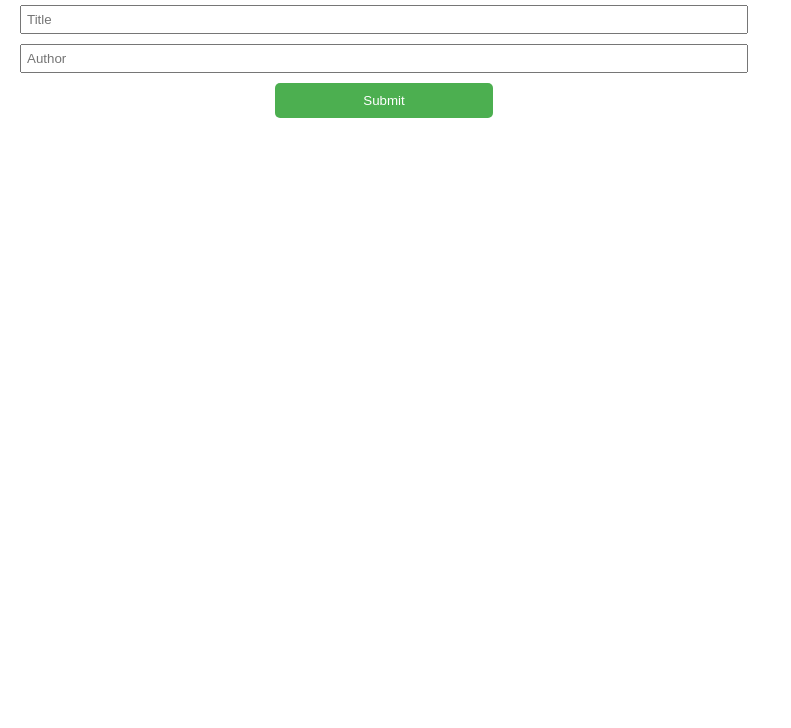
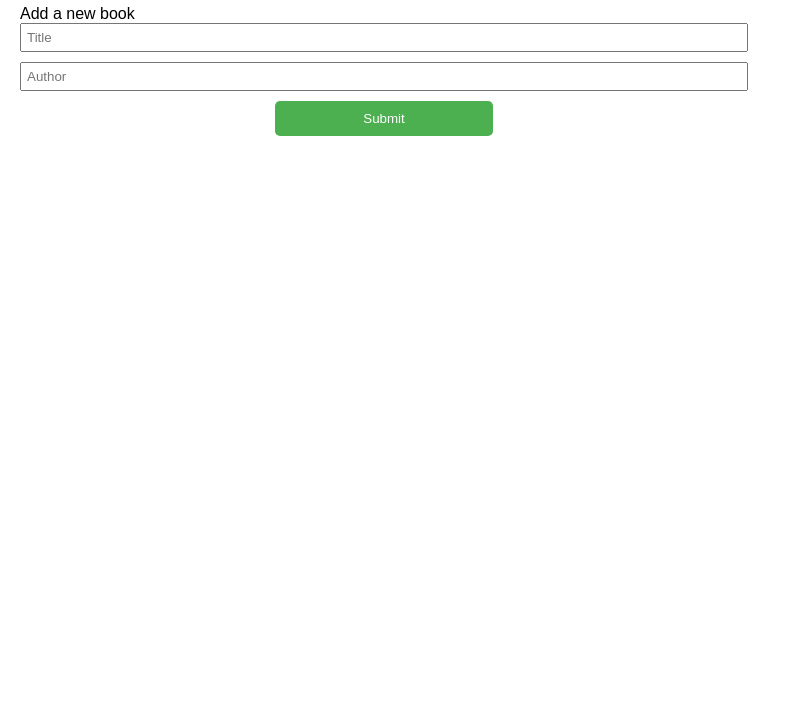
Before and after one commit to Obote/AwesomeBooks, a website: page index.html in a window 1280 px wide. Shown: the part 72-800 px from the top of the page, without its empty margins (0-791 px from the left). Drawn offline with Linux system fonts and the light colour scheme.

Commit message:
Update html file

```diff
--- a/index.html
+++ b/index.html
@@ -10,11 +10,14 @@
     <h1>Awesome Books</h1>
     <div id="bookList"></div>
 
+    <p class="add-book">Add a new book</p>
+
     <form id="form">
       <input type="text" id="title" placeholder="Title" />
       <input type="text" id="author" placeholder="Author" />
-      <button type="submit" id="submit">Submit</button>
+
      </form>
+     <button type="submit" id="submit">Submit</button>
     <script src="javascript/index.js"></script>
   </body>
 </html>
```
